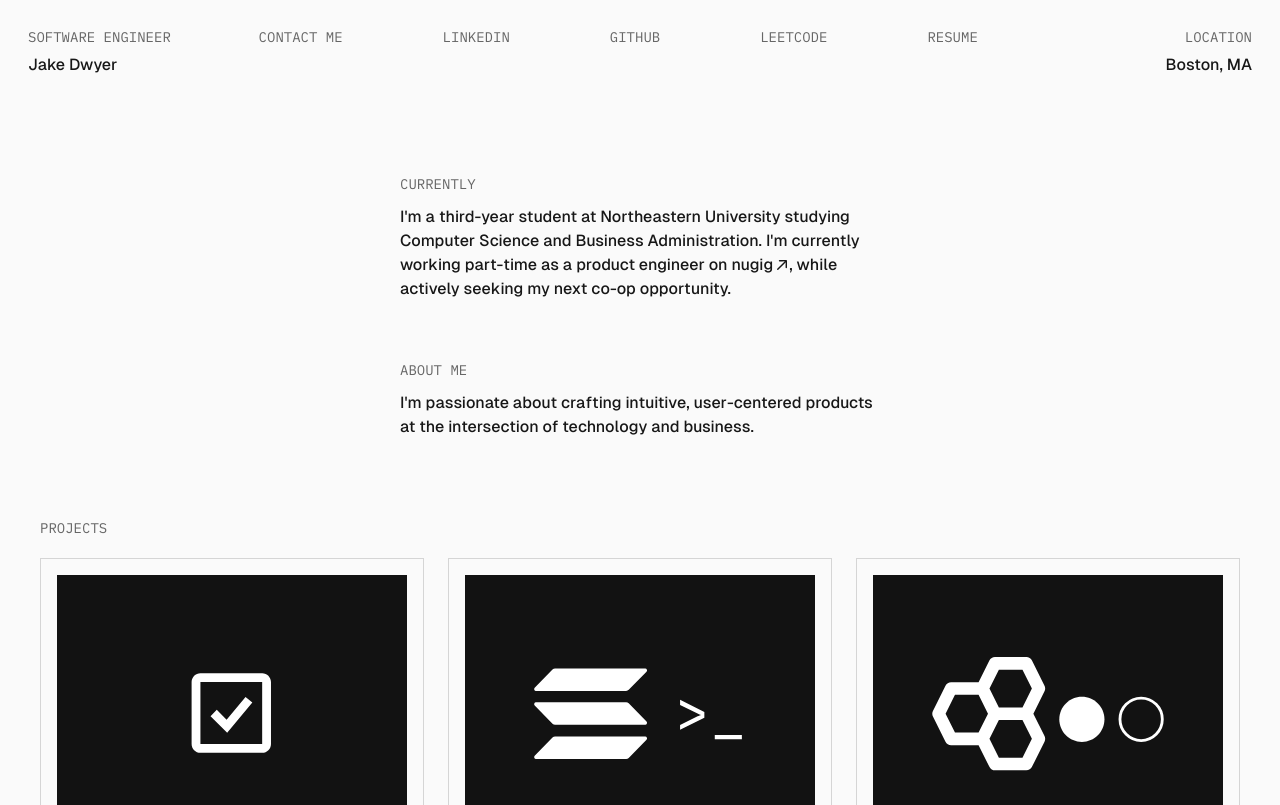
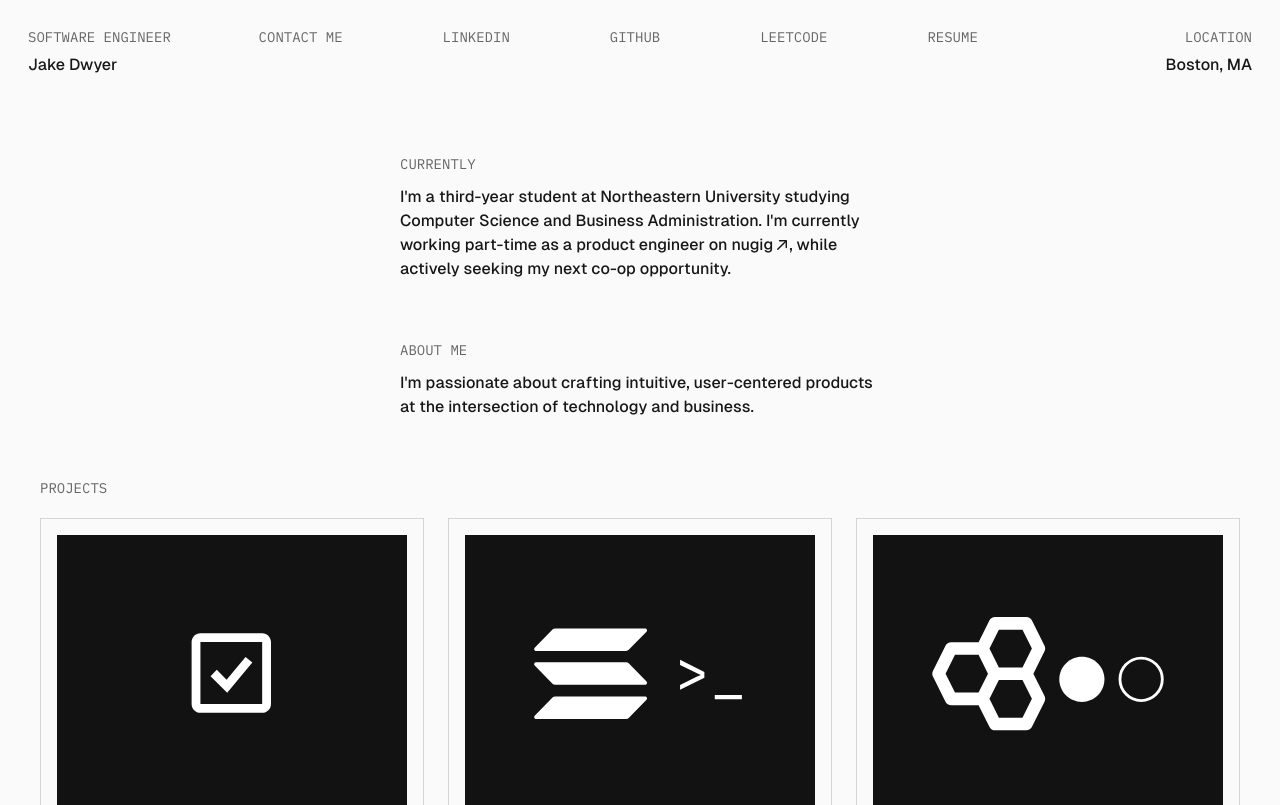
Before and after one commit to jake-dwyer/PersonalWebsite, a React app: page / in a window 1280 px wide. Shown: the top 805 px of the page. Built offline with nearby package versions, Linux system fonts and the light colour scheme; some packages are replaced by stand-ins of ours.

Commit message:
should be good ........

```diff
--- a/src/components/Content/Content.css
+++ b/src/components/Content/Content.css
@@ -3,8 +3,8 @@
 
 .pageContent {
   margin: auto;
-  margin-top: 80px;
-  margin-bottom: 80px;
+  margin-top: 60px;
+  margin-bottom: 60px;
   width: 480px;
   display: block;
 }
```
